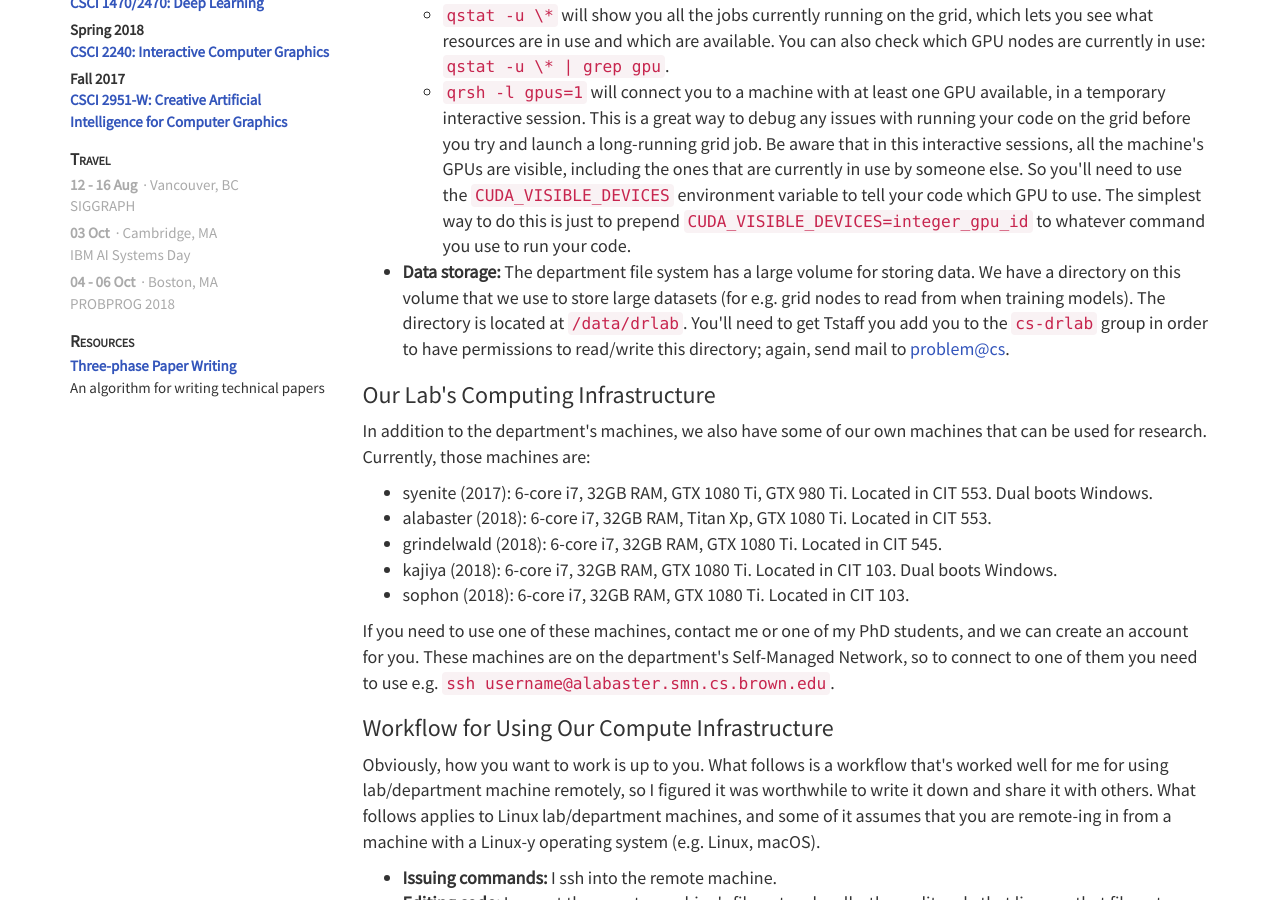
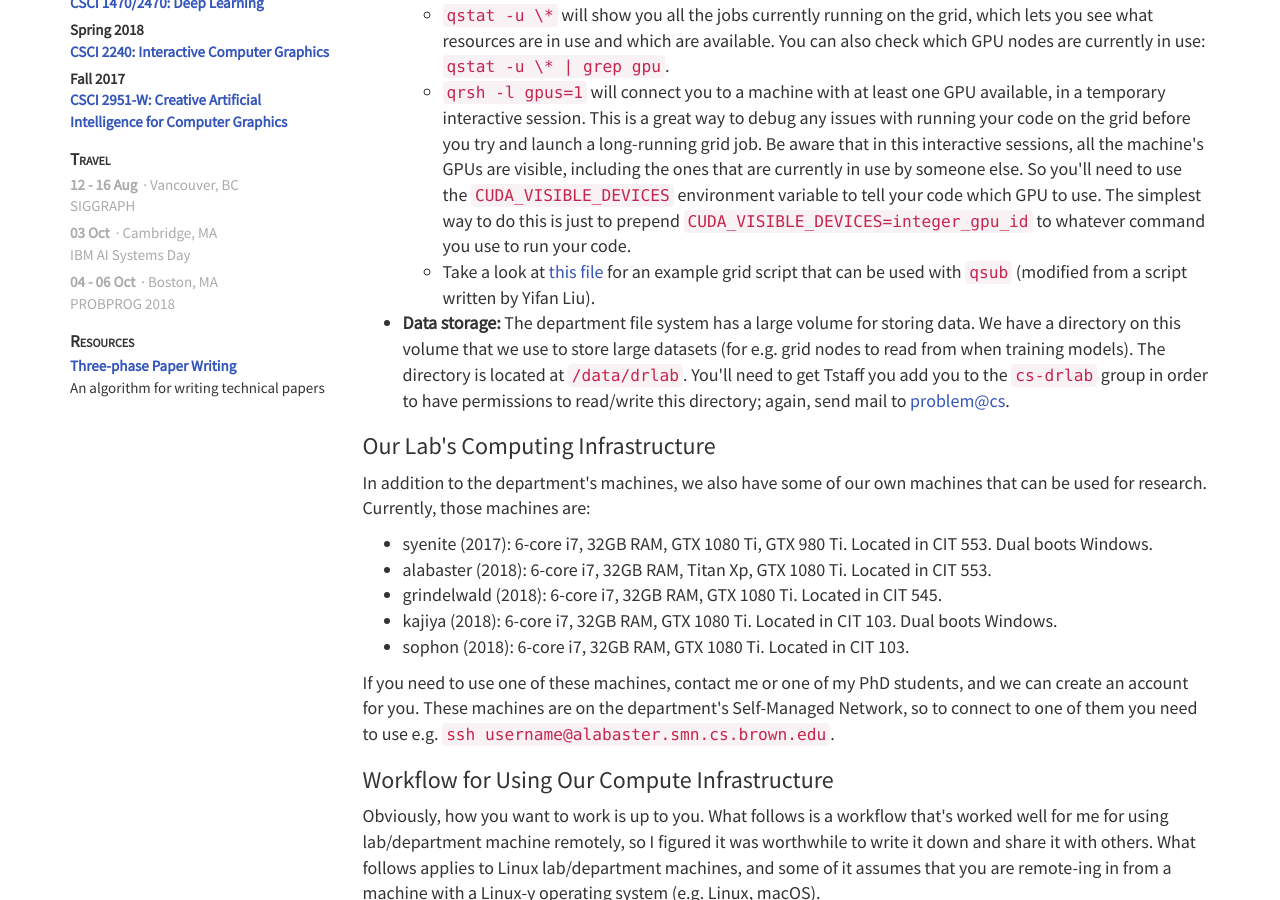
Before and after one commit to dritchie/dritchie.github.io, a Jekyll site: the page built from getting_started.html, in a window 1280 px wide and 900 px high, scrolled down 697 px. Built offline with Jekyll 4.4.1, drawn with Linux system fonts in a browser that asks for light colours.

Commit message:
Add grid script example.

```diff
--- a/getting_started.html
+++ b/getting_started.html
@@ -36,6 +36,9 @@ layout: post
                 </li>
                 <li>
                     <code>qrsh -l gpus=1</code> will connect you to a machine with at least one GPU available, in a temporary interactive session. This is a great way to debug any issues with running your code on the grid before you try and launch a long-running grid job. Be aware that in this interactive sessions, all the machine's GPUs are visible, including the ones that are currently in use by someone else. So you'll need to use the <code>CUDA_VISIBLE_DEVICES</code> environment variable to tell your code which GPU to use. The simplest way to do this is just to prepend <code>CUDA_VISIBLE_DEVICES=integer_gpu_id</code> to whatever command you use to run your code.
+                </li>
+                <li>
+                    Take a look at <a target='_blank' href='misc/grid_example.sh'>this file</a> for an example grid script that can be used with <code>qsub</code> (modified from a script written by Yifan Liu).
                 </li>
             </ul>
         </li
```
Also changed, not shown: 1 other file.
